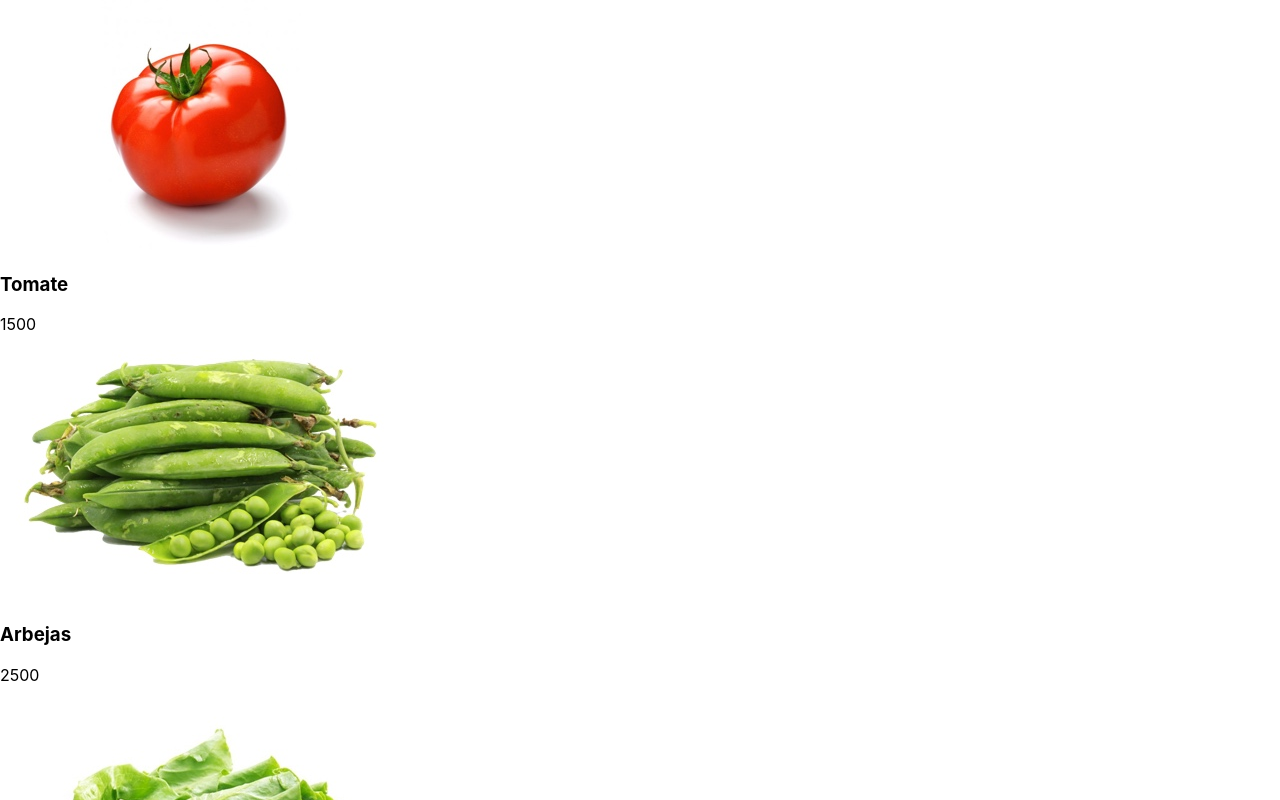
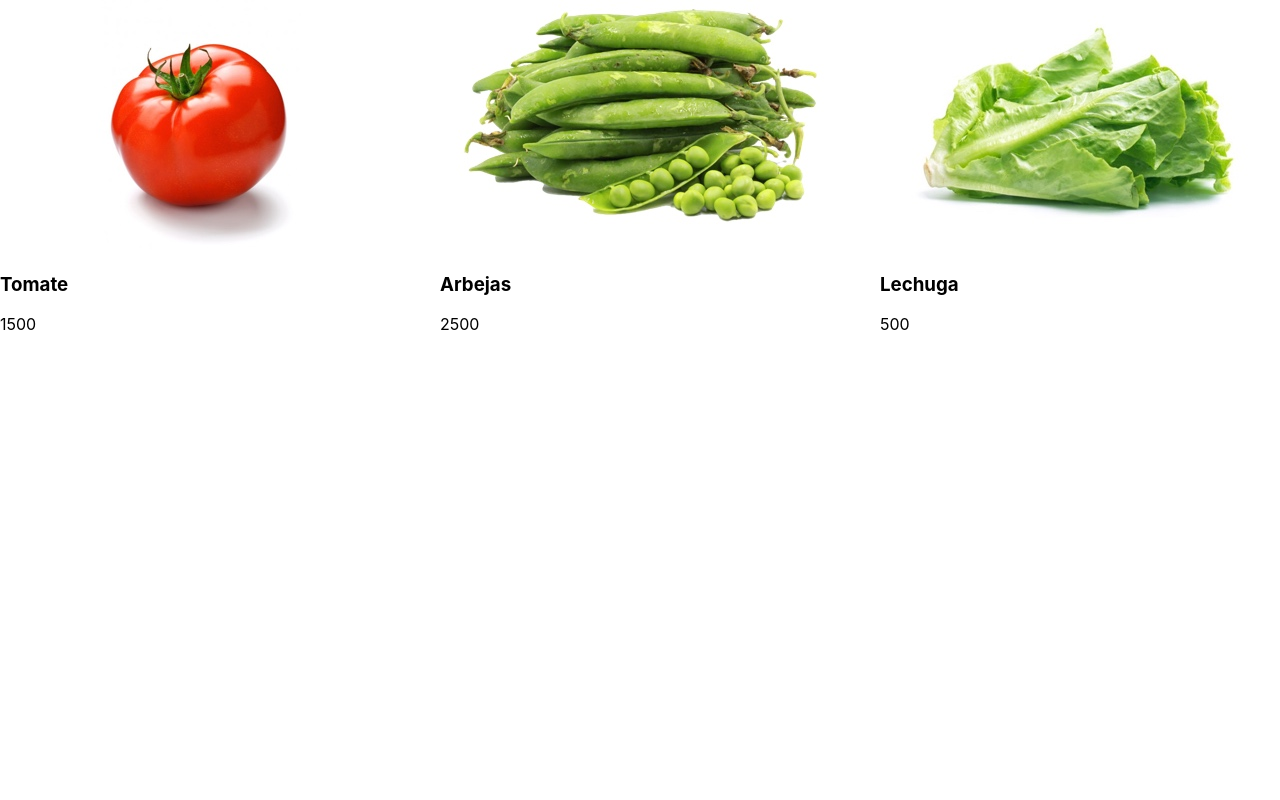
Before and after one commit to jaumebt90/shop-app, a React (Create React App) app: page / in a window 1280 px wide. Shown: the top 800 px of the page. Built offline with nearby package versions, Linux system fonts and the light colour scheme.

Commit message:
Update Productos.js

```diff
--- a/src/components/Productos.js
+++ b/src/components/Productos.js
@@ -1,12 +1,20 @@
 import { Component } from "react";
 import Producto from "./Producto";
+
+const styles = {
+  productos: {
+    display: "flex",
+    flexDirection: "row",
+    justifyContent: "space-between",
+  },
+};
 
 class Productos extends Component {
   render() {
     const { productos, agregarAlCarro } = this.props;
 
     return (
-      <div>
+      <div style={styles.productos}>
         {productos.map((producto) => (
           <Producto
             agregarAlCarro={agregarAlCarro}
```
